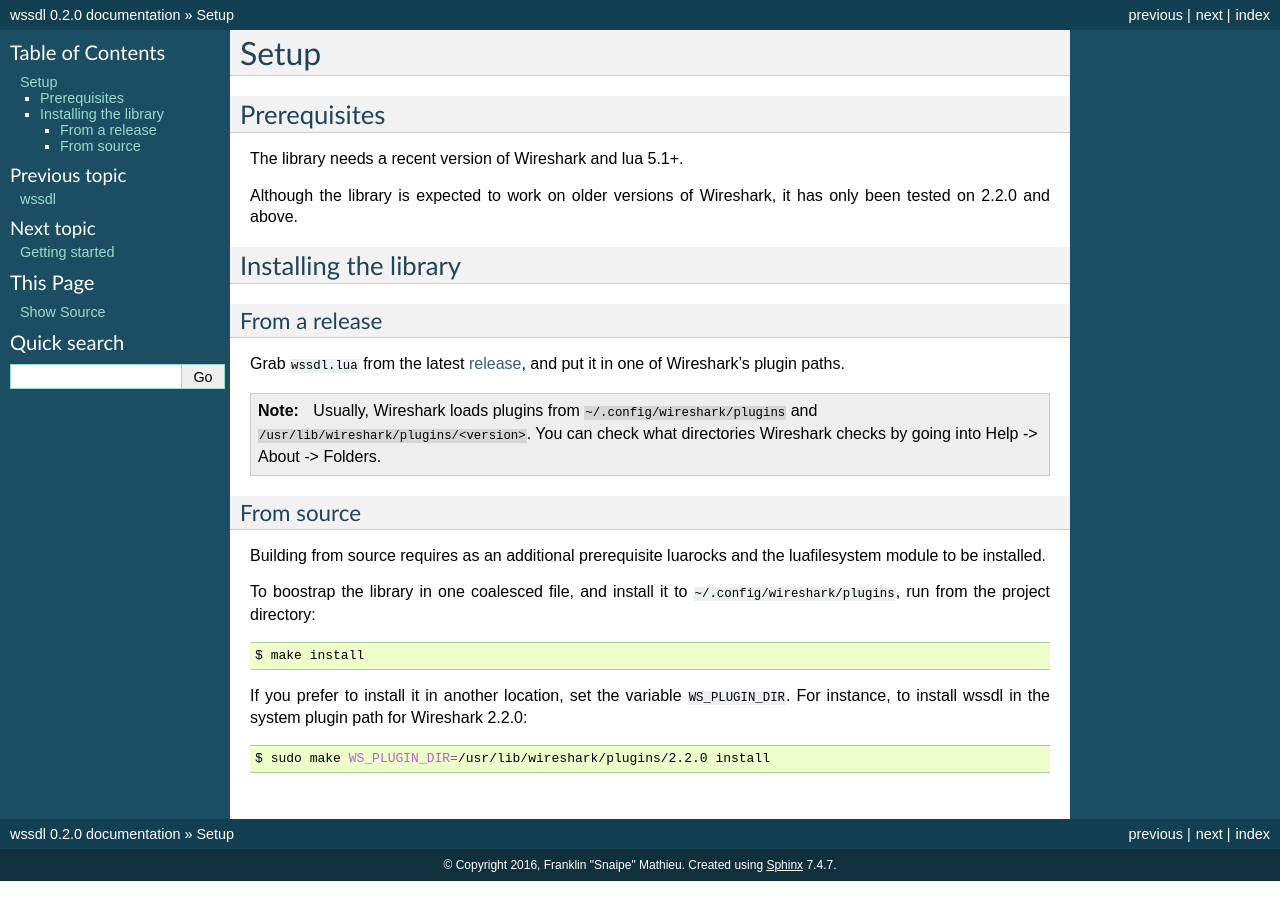
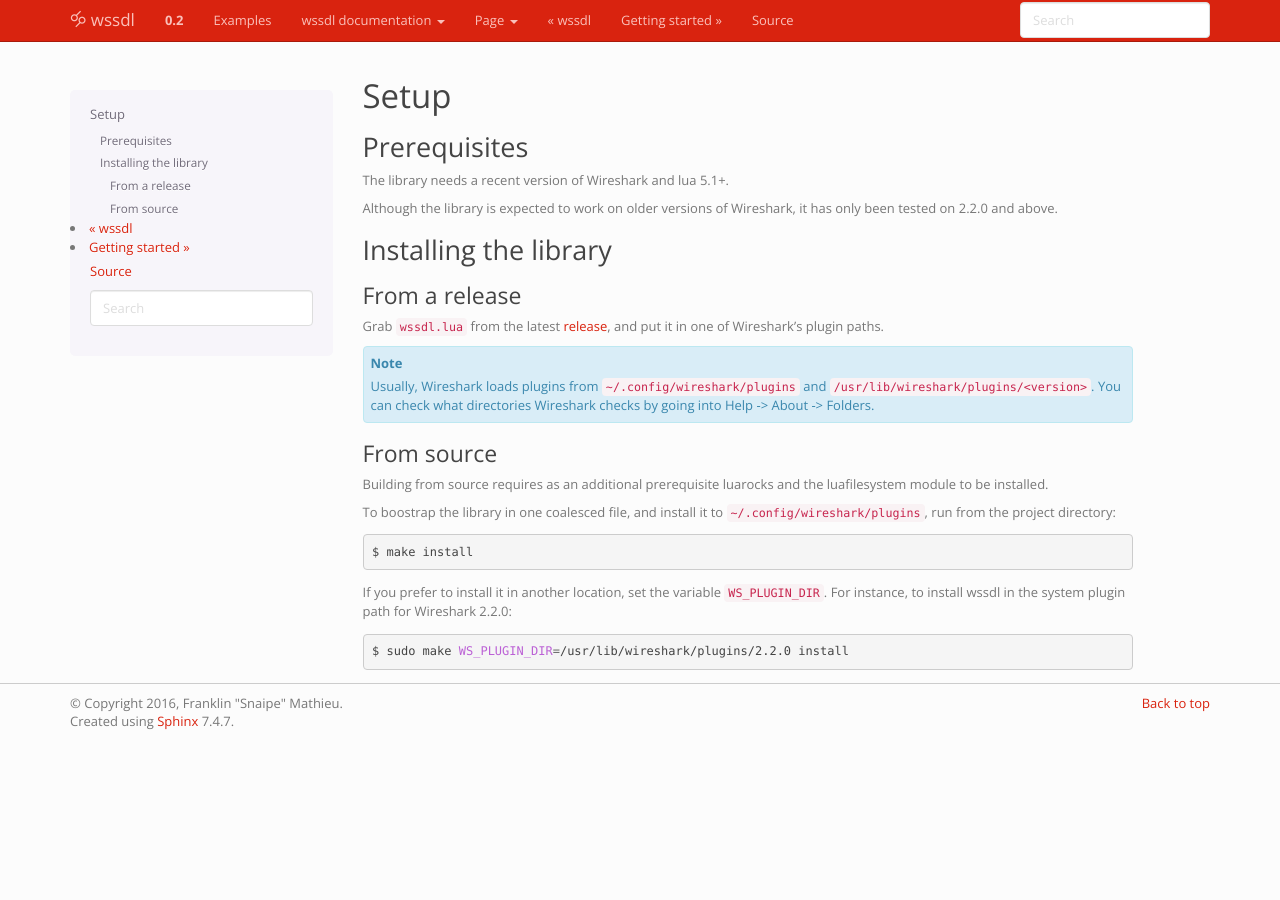
Before and after one commit to Snaipe/wssdl, a Sphinx documentation site: the page built from doc/setup.rst, in a window 1280 px wide. Built offline with Sphinx 7.4.7, drawn with Linux system fonts in a browser that asks for light colours; pages that are not in the unit, such as notebooks, are missing from menus; some of the changed lines change nothing that is shown.

Commit message:
doc: Use the bootstrap simplex theme

```diff
--- a/doc/conf.py
+++ b/doc/conf.py
@@ -2,6 +2,9 @@
 import sys
 import os
 import re
+
+# At the top.
+import sphinx_bootstrap_theme
 
 # If extensions (or modules to document with autodoc) are in another directory,
 # add these directories to sys.path here. If the directory is relative to the
@@ -292,3 +295,69 @@ from sphinx.highlighting import lexers
 from pygments.lexers.scripting import LuaLexer
 
 lexers['lua'] = LuaLexer()
+
+html_theme = 'bootstrap'
+html_theme_path = sphinx_bootstrap_theme.get_html_theme_path()
+
+html_theme_options = {
+    # Navigation bar title. (Default: ``project`` value)
+    'navbar_title': '🝰 wssdl',
+
+    # Tab name for entire site. (Default: "Site")
+    'navbar_site_name': "wssdl documentation",
+
+    # A list of tuples containing pages or urls to link to.
+    # Valid tuples should be in the following forms:
+    #    (name, page)                 # a link to a page
+    #    (name, "/aa/bb", 1)          # a link to an arbitrary relative url
+    #    (name, "http://example.com", True) # arbitrary absolute url
+    # Note the "1" or "True" value above as the third argument to indicate
+    # an arbitrary url.
+    'navbar_links': [
+        ("Examples", "https://github.com/diacritic/wssdl/tree/master/samples"),
+    ],
+
+    # Render the next and previous page links in navbar. (Default: true)
+    'navbar_sidebarrel': True,
+
+    # Render the current pages TOC in the navbar. (Default: true)
+    'navbar_pagenav': True,
+
+    # Tab name for the current pages TOC. (Default: "Page")
+    'navbar_pagenav_name': "Page",
+
+    # Global TOC depth for "site" navbar tab. (Default: 1)
+    # Switching to -1 shows all levels.
+    'globaltoc_depth': 2,
+
+    # Include hidden TOCs in Site navbar?
+    #
+    # Note: If this is "false", you cannot have mixed ``:hidden:`` and
+    # non-hidden ``toctree`` directives in the same page, or else the build
+    # will break.
+    #
+    # Values: "true" (default) or "false"
+    'globaltoc_includehidden': "true",
+
+    # HTML navbar class (Default: "navbar") to attach to <div> element.
+    # For black navbar, do "navbar navbar-inverse"
+    'navbar_class': "navbar navbar-inverse",
+
+    # Fix navigation bar to top of page?
+    # Values: "true" (default) or "false"
+    'navbar_fixed_top': "true",
+
+    # Location of link to source.
+    # Options are "nav" (default), "footer" or anything else to exclude.
+    'source_link_position': "nav",
+
+    # Bootswatch (http://bootswatch.com/) theme.
+    #
+    # Options are nothing (default) or the name of a valid theme
+    # such as "amelia" or "cosmo".
+    'bootswatch_theme': "simplex",
+
+    # Choose Bootstrap version.
+    # Values: "3" (default) or "2" (in quotes)
+    'bootstrap_version': "3",
+}
--- a/doc/requirements.txt
+++ b/doc/requirements.txt
@@ -0,0 +1 @@
+sphinx_bootstrap_theme
```
